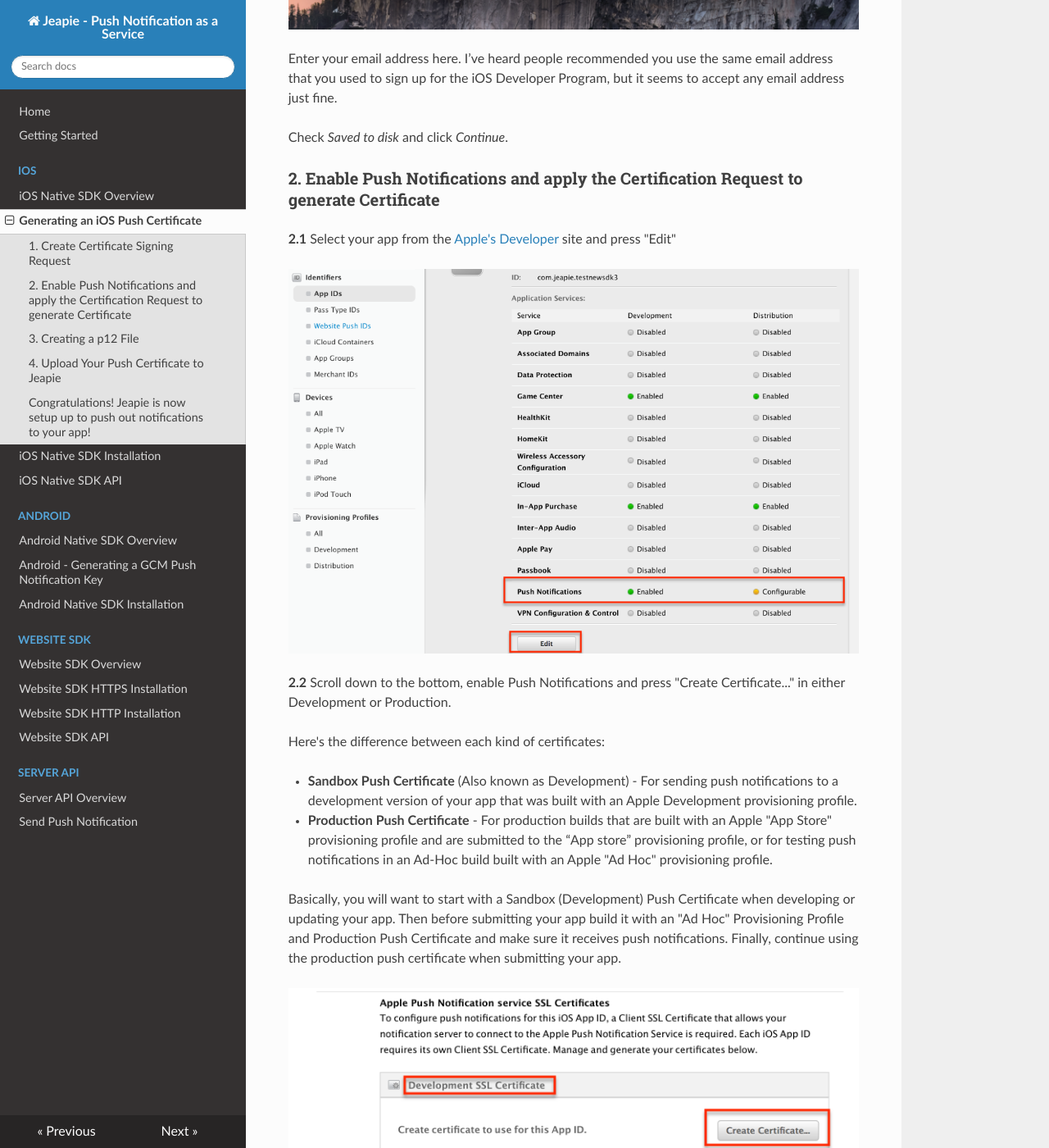
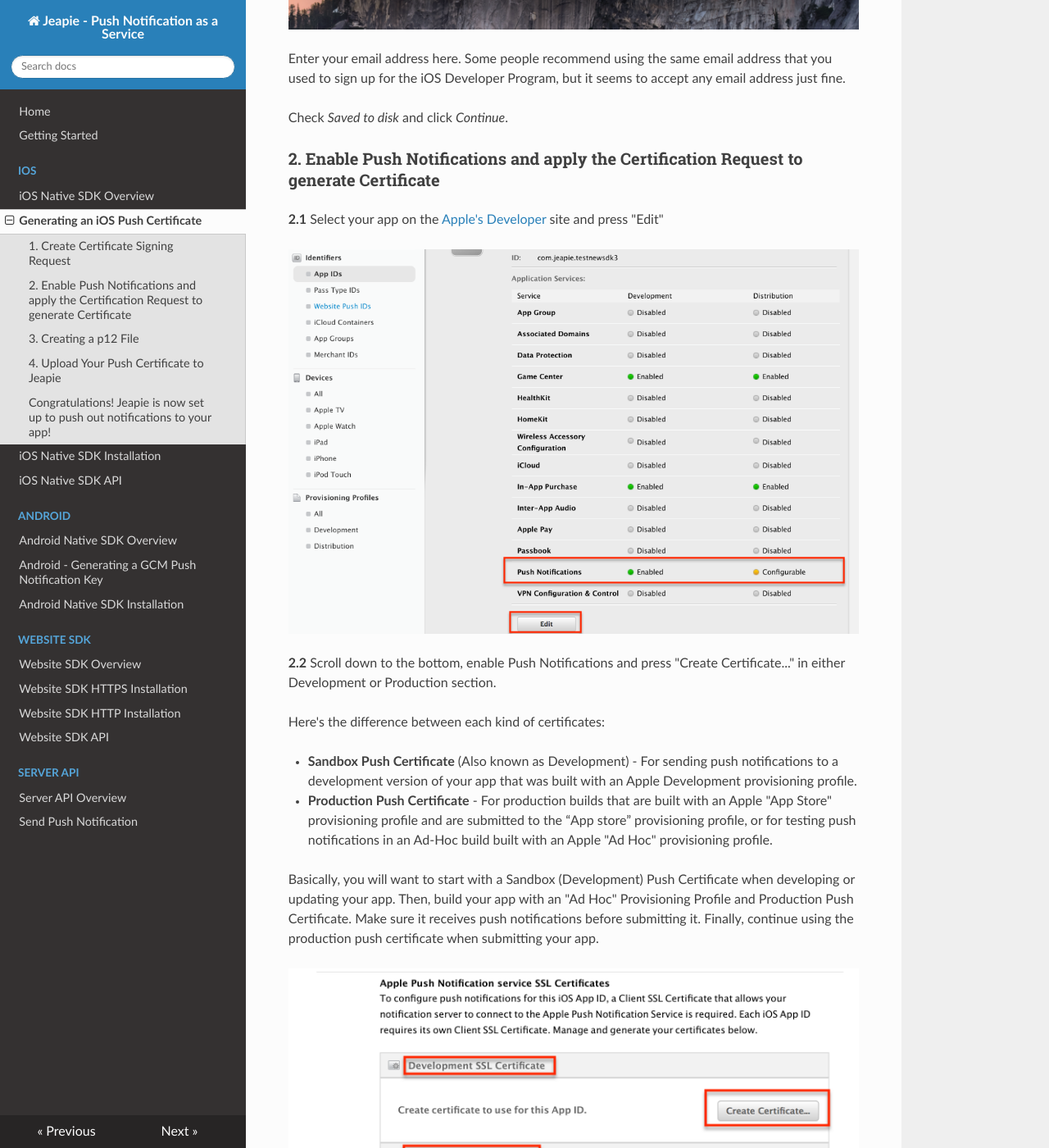
Before and after one commit to Jeapie/jeapie-docs, an MkDocs documentation site: the page built from docs/iOS/Generating-an-iOS-Push-Certificate.md, in a window 1280 px wide and 1400 px high, scrolled down 1188 px. Shown: the whole window at 82% size. Built offline with MkDocs 1.6.1, drawn with Linux system fonts in a browser that asks for light colours; nearby versions of some CDN libraries; old or Windows-style settings are respelled for this version of MkDocs; some of the changed text lies outside the part shown.

Commit message:
fix docs translation

```diff
--- a/docs/iOS/Generating-an-iOS-Push-Certificate.md
+++ b/docs/iOS/Generating-an-iOS-Push-Certificate.md
@@ -15,19 +15,20 @@ You should now see the following window:
 
 ![window](/img/2015-08-07_1629.png)
 
-Enter your email address here. I’ve heard people recommended you use the same email
-address that you used to sign up for the iOS Developer Program,
+Enter your email address here. Some people recommend using the same email address
+that you used to sign up for the iOS Developer Program,
 but it seems to accept any email address just fine.
 
 Check *Saved to disk* and click *Continue*.
 
 ###2. Enable Push Notifications and apply the Certification Request to generate Certificate
 
-**2.1** Select your app from the [Apple's Developer](https://developer.apple.com/account/ios/identifiers/bundle/bundleList.action) site and press "Edit"
+**2.1** Select your app on the [Apple's Developer](https://developer.apple.com/account/ios/identifiers/bundle/bundleList.action) site and press "Edit"
 
 ![app ids](/img/2015-08-07_1633.png)
 
-**2.2** Scroll down to the bottom, enable Push Notifications and press "Create Certificate..." in either Development or Production.
+**2.2** Scroll down to the bottom, enable Push Notifications and press "Create Certificate..."
+in either Development or Production section.
 
 Here's the difference between each kind of certificates:
 
@@ -35,7 +36,10 @@ Here's the difference between each kind of certificates:
 
 * **Production Push Certificate** - For production builds that are built with an Apple "App Store" provisioning profile and are submitted to the “App store” provisioning profile, or for testing push notifications in an Ad-Hoc build built with an Apple "Ad Hoc" provisioning profile.
 
-Basically, you will want to start with a Sandbox (Development) Push Certificate when developing or updating your app. Then before submitting your app build it with an "Ad Hoc" Provisioning Profile and Production Push Certificate and make sure it receives push notifications. Finally, continue using the production push certificate when submitting your app.
+Basically, you will want to start with a Sandbox (Development) Push Certificate when developing or updating your app.
+Then, build your app with an "Ad Hoc" Provisioning Profile and Production Push Certificate.
+Make sure it receives push notifications before submitting it.
+Finally, continue using the production push certificate when submitting your app.
 
 ![alt text](/img/2015-08-07_1635.png)
 
@@ -68,14 +73,14 @@ You will have an option to protect the file with a password.
 
 ###4. Upload Your Push Certificate to Jeapie
 
-**4.1** At the step 2 "Push notification settings" please select the Production or Development APNS push services.
+**4.1** At the Step 2 "Push notification settings" please select the Production or Development APNS push services.
 
 ![push services](/img/2015-08-07_1615.png)
 
-**4.2** Select the .p12 you exported along without a password and press Save.
+**4.2** Select the .p12 you exported without a password and press Save.
 
 ![save p12 file](/img/2015-08-07_1617.png)
 
-###**Congratulations! Jeapie is now setup up to push out notifications to your app!**
+###**Congratulations! Jeapie is now set up to push out notifications to your app!**
 
 Next, install the Jeapie SDK for your app [iOS Native SDK Installation](iOS-Native-SDK-Installation.md)
```
Also changed, not shown: other parts of docs/iOS/Generating-an-iOS-Push-Certificate.md (+4 -3 lines), docs/iOS/iOS-Native-SDK-API.md (+11 -11 lines), docs/iOS/iOS-Native-SDK-Installation.md (+5 -7 lines).
